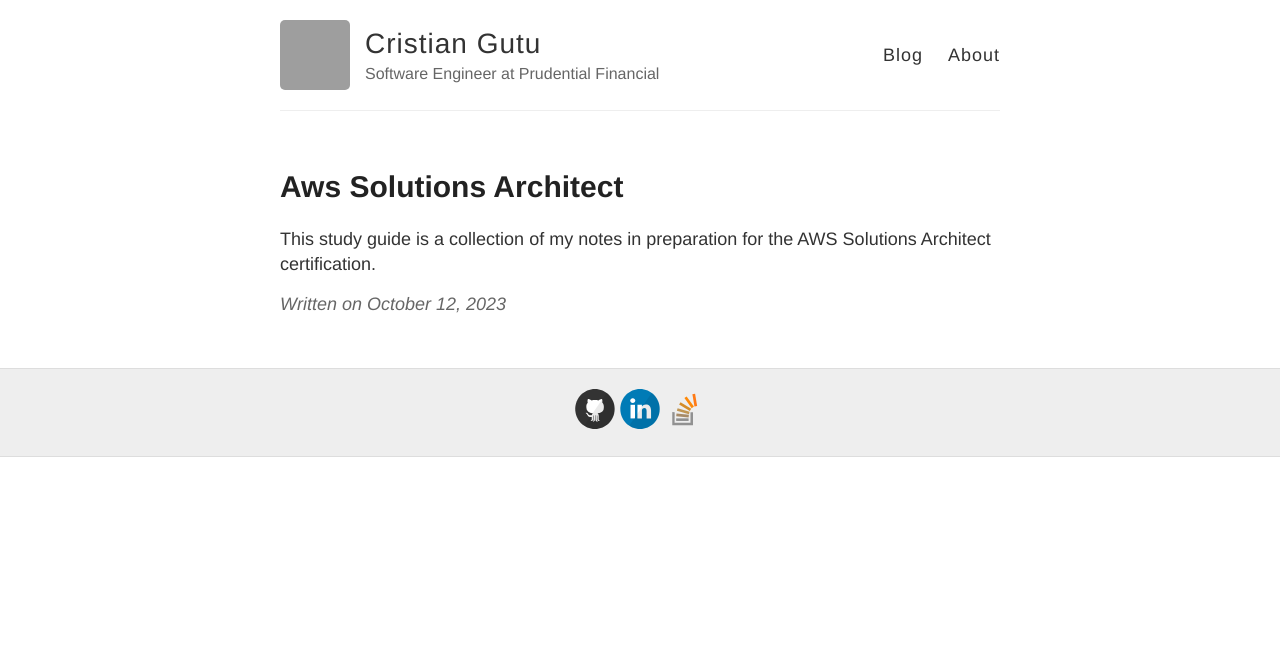
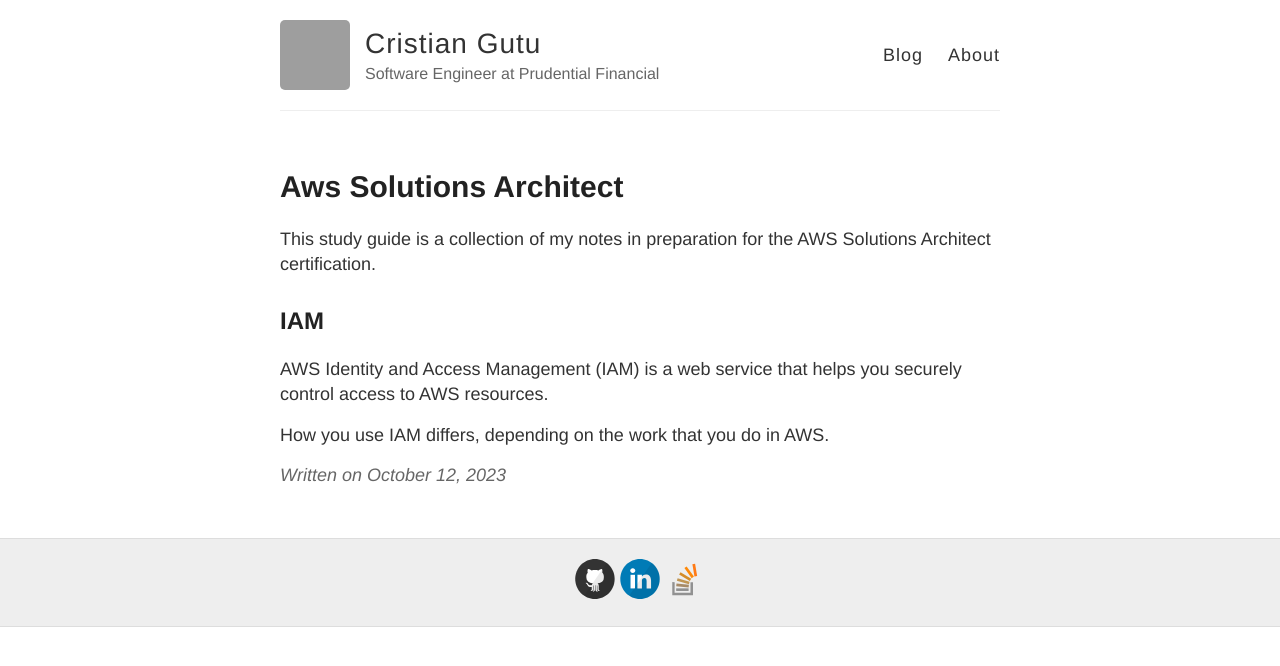
Before and after one commit to gutucristian/gutucristian.github.io, a Jekyll site: the page built from _posts/2023-10-12-AWS-Solutions-Architect.md, in a window 1280 px wide. Shown: the top 666 px of the page. Built offline with Jekyll 4.4.1, drawn with Linux system fonts in a browser that asks for light colours; our own code applies the rules of GitHub Pages for plain Markdown files; grey boxes are pictures that could not be loaded.

Commit message:
Update 2023-10-12-AWS-Solutions-Architect.md

```diff
--- a/_posts/2023-10-12-AWS-Solutions-Architect.md
+++ b/_posts/2023-10-12-AWS-Solutions-Architect.md
@@ -1 +1,7 @@
 This study guide is a collection of my notes in preparation for the AWS Solutions Architect certification.
+
+## IAM
+
+AWS Identity and Access Management (IAM) is a web service that helps you securely control access to AWS resources.
+
+How you use IAM differs, depending on the work that you do in AWS.
```
